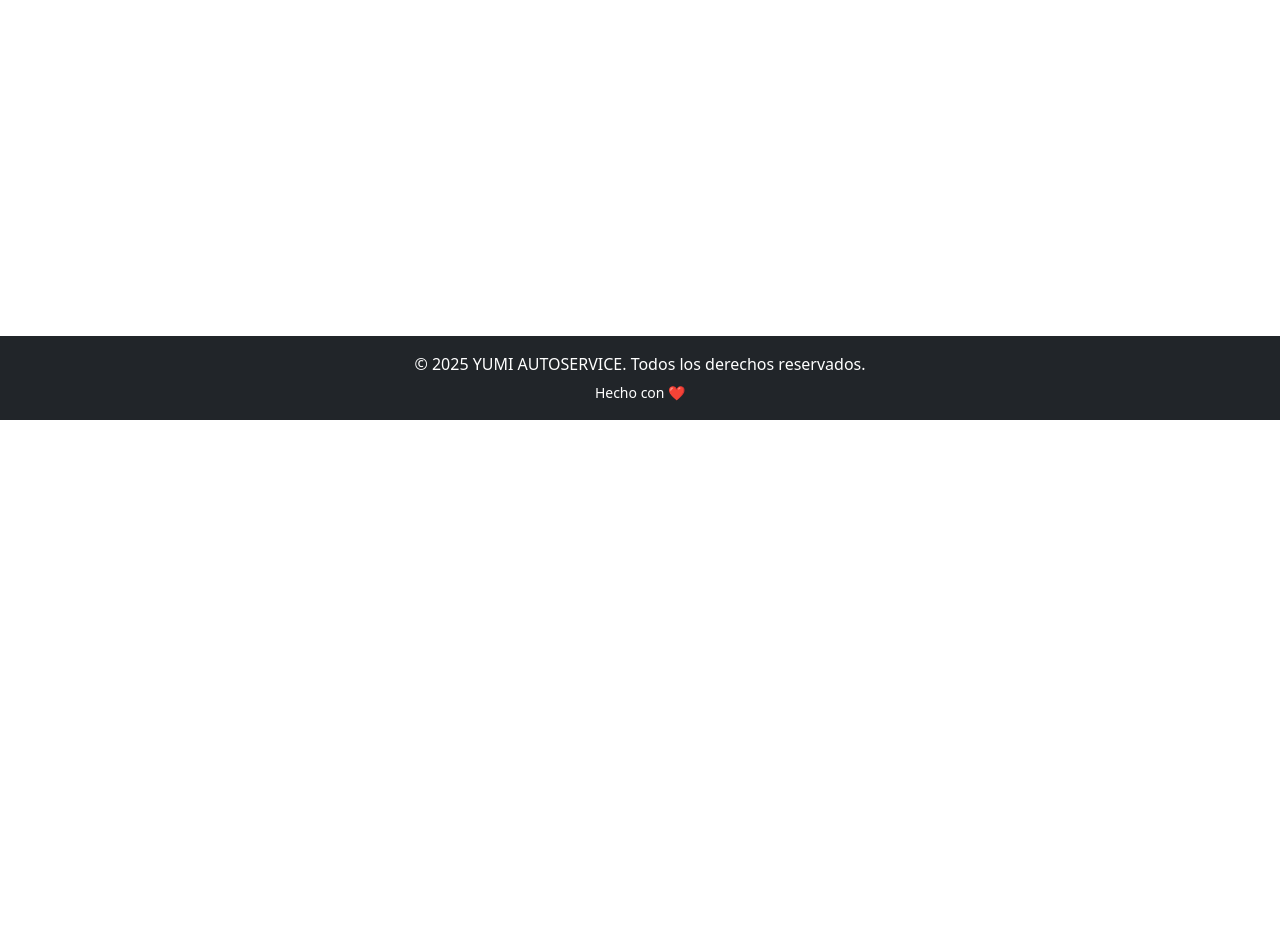
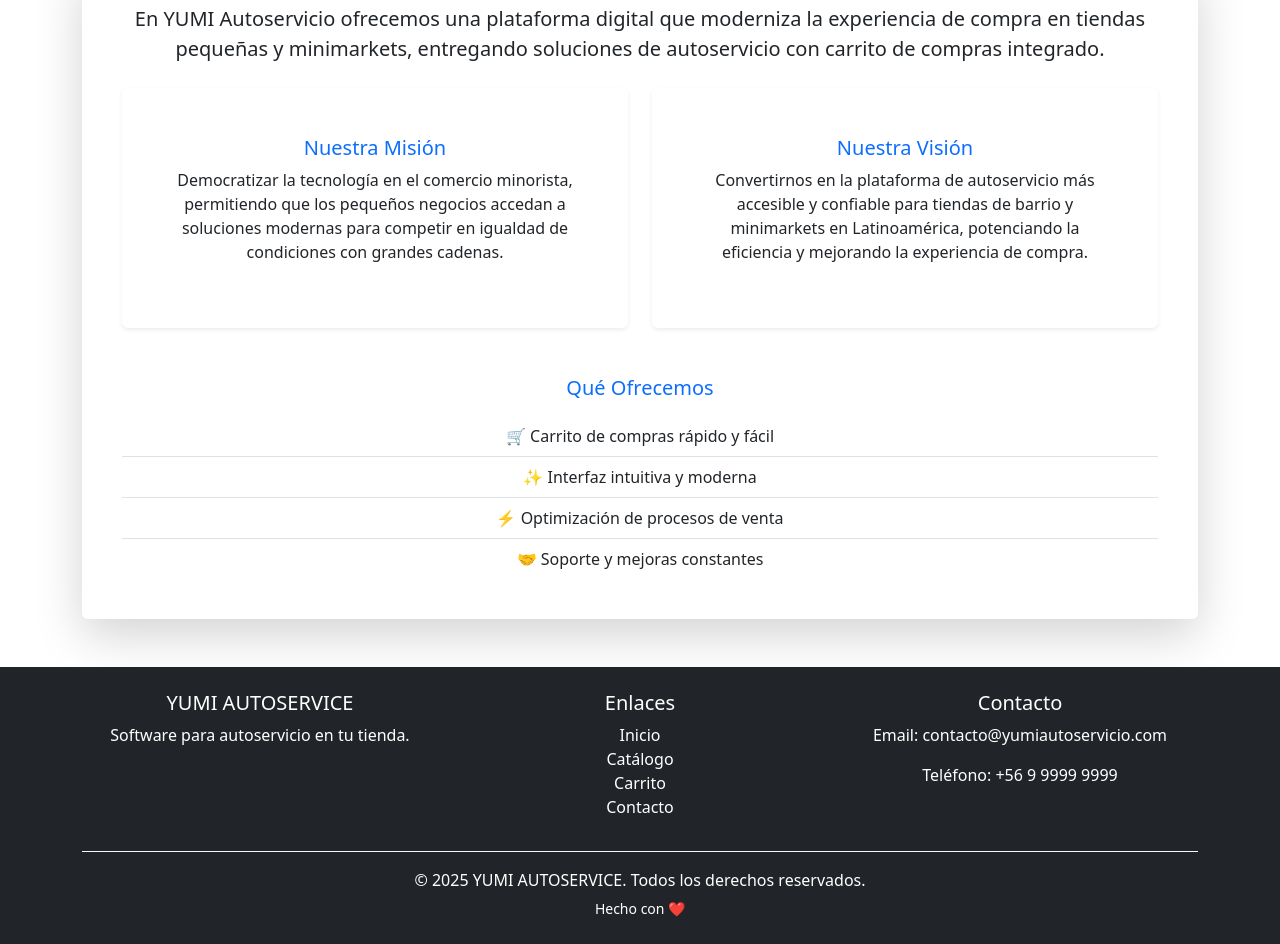
Before and after one commit to puliv/yumi, a React (Vite) app: page /quienes-somos in a window 1280 px wide. Shown: the part 380-1324 px from the top of the page. Before the commit the page ends 800 px from the top, so only its background shows below. Built offline with nearby package versions, Linux system fonts and the light colour scheme.

Commit message:
Cambios en el footer y creación de página QuienesSomos

```diff
--- a/src/App.jsx
+++ b/src/App.jsx
@@ -2,6 +2,7 @@ import { BrowserRouter as Router, Routes, Route } from "react-router-dom";
 import Navbar from "./components/Navbar";
 import Contacto from "./components/Contacto";
 import Home from "./components/Home";
+import QuienesSomos from "./components/QuienesSomos";
 import Footer from "./components/Footer";
 import "./style/App.css";
 import "./style/layout.css";
@@ -15,6 +16,7 @@ function App() {
         <div className="layout">                      {/* Contenedor para el contenido de la página */}
           <Routes>                                    {/* Rutas para contenido dinámico */}
             <Route path="/" element={<Home />} />
+            <Route path="/quienes-somos" element={<QuienesSomos />} />
             <Route path="/contacto" element={<Contacto />} />
           </Routes>
         </div>
--- a/src/components/ContactForm.jsx
+++ b/src/components/ContactForm.jsx
@@ -0,0 +1,69 @@
+import { useState } from "react";
+import "../style/Contacto.css";
+
+function ContactForm() {
+  const [email, setEmail] = useState("");
+  const [mensaje, setMensaje] = useState("");
+
+  const handleSubmit = (e) => {
+    e.preventDefault();
+
+    // Validación de email con regex simple
+    const emailValido = /^[^\s@]+@[^\s@]+\.[^\s@]+$/;
+
+    if (!email) {
+      alert("Por favor, ingresa un correo electrónico.");
+      return;
+    }
+    if (!emailValido.test(email)) {
+      alert("Por favor, ingresa un correo válido (nombre@correo.com).");
+      return;
+    }
+    if (!mensaje) {
+      alert("Por favor, escribe un mensaje.");
+      return;
+    }
+
+    alert("Formulario enviado con éxito ✅");
+    // Aquí más adelante puedes hacer un fetch o axios para enviar los datos
+  };
+
+  return (
+    <div className="formulario-contacto">
+      <form onSubmit={handleSubmit}>
+        <div className="mb-3">
+          <label htmlFor="exampleFormControlInput1" className="form-label">
+            Ingresa tu correo
+          </label>
+          <input
+            type="email"
+            className="form-control"
+            id="exampleFormControlInput1"
+            placeholder="name@example.com"
+            value={email}
+            onChange={(e) => setEmail(e.target.value)}
+          />
+        </div>
+
+        <div className="mb-3">
+          <label htmlFor="exampleFormControlTextarea1" className="form-label">
+            Déjanos tu mensaje
+          </label>
+          <textarea
+            className="form-control"
+            id="exampleFormControlTextarea1"
+            rows="3"
+            value={mensaje}
+            onChange={(e) => setMensaje(e.target.value)}
+          ></textarea>
+        </div>
+
+        <button type="submit" className="btn btn-primary">
+          Enviar
+        </button>
+      </form>
+    </div>
+  );
+}
+
+export default ContactForm;
--- a/src/components/Contacto.jsx
+++ b/src/components/Contacto.jsx
@@ -1,68 +1,15 @@
-import { useState } from "react";
-import "../style/Contacto.css";
+import ContactForm from './ContactForm';
 
 function Contacto() {
-  const [email, setEmail] = useState("");
-  const [mensaje, setMensaje] = useState("");
-
-  const handleSubmit = (e) => {
-    e.preventDefault();
-
-    // Validación de email con regex simple
-    const emailValido = /^[^\s@]+@[^\s@]+\.[^\s@]+$/;
-
-    if (!email) {
-      alert("Por favor, ingresa un correo electrónico.");
-      return;
-    }
-    if (!emailValido.test(email)) {
-      alert("Por favor, ingresa un correo válido (nombre@correo.com).");
-      return;
-    }
-    if (!mensaje) {
-      alert("Por favor, escribe un mensaje.");
-      return;
-    }
-
-    alert("Formulario enviado con éxito ✅");
-    // Aquí más adelante puedes hacer un fetch o axios para enviar los datos
-  };
-
-  return (
-    <div className="formulario-contacto">
-      <form onSubmit={handleSubmit}>
-        <div className="mb-3">
-          <label htmlFor="exampleFormControlInput1" className="form-label">
-            Ingresa tu correo
-          </label>
-          <input
-            type="email"
-            className="form-control"
-            id="exampleFormControlInput1"
-            placeholder="name@example.com"
-            value={email}
-            onChange={(e) => setEmail(e.target.value)}
-          />
-        </div>
-
-        <div className="mb-3">
-          <label htmlFor="exampleFormControlTextarea1" className="form-label">
-            Déjanos tu mensaje
-          </label>
-          <textarea
-            className="form-control"
-            id="exampleFormControlTextarea1"
-            rows="3"
-            value={mensaje}
-            onChange={(e) => setMensaje(e.target.value)}
-          ></textarea>
-        </div>
-
-        <button type="submit" className="btn btn-primary">
-          Enviar
-        </button>
-      </form>
-    </div>
+  return(
+    <>
+    <h1>Contacto</h1>
+    <p>¿Tienes alguna duda o sugerencia? ¡Escríbenos!</p>
+    <br />
+    <br />
+    <ContactForm />
+    <div style={{ marginTop: "5rem" }}></div>
+    </>
   );
 }
 
--- a/src/components/Footer.jsx
+++ b/src/components/Footer.jsx
@@ -2,10 +2,48 @@ import "../style/Footer.css";
 
 function Footer() {
   return (
-    <footer id="footer" className="footer bg-dark text-white py-3 mt-auto">
-      <div className="container-fluid text-center">
-        <p className="mb-1">&copy; 2025 YUMI AUTOSERVICE. Todos los derechos reservados.</p>
-        <small>Hecho con ❤️</small>
+    <footer id="footer" className="footer bg-dark text-white py-4 mt-auto">
+      <div className="container">
+        <div className="row">
+          {/* Columna 1 - Información de la empresa */}
+          <div className="col-md-4 mb-3">
+            <h5>YUMI AUTOSERVICE</h5>
+            <p>
+              Software para autoservicio en tu tienda.
+            </p>
+          </div>
+
+          {/* Columna 2 - Enlaces rápidos */}
+          <div className="col-md-4 mb-3">
+            <h5>Enlaces</h5>
+            <ul className="list-unstyled">
+              <li><a href="/" className="text-white text-decoration-none">Inicio</a></li>
+              <li><a href="/catalogo" className="text-white text-decoration-none">Catálogo</a></li>
+              <li><a href="/carrito" className="text-white text-decoration-none">Carrito</a></li>
+              <li><a href="/contacto" className="text-white text-decoration-none">Contacto</a></li>
+            </ul>
+          </div>
+
+          {/* Columna 3 - Contacto */}
+          <div className="col-md-4 mb-3">
+            <h5>Contacto</h5>
+            <p>Email: contacto@yumiautoservicio.com</p>
+            <p>Teléfono: +56 9 9999 9999</p>
+            <div>
+              <a href="#" className="text-white me-2"><i className="bi bi-facebook"></i></a>
+              <a href="#" className="text-white me-2"><i className="bi bi-instagram"></i></a>
+              <a href="#" className="text-white"><i className="bi bi-whatsapp"></i></a>
+            </div>
+          </div>
+        </div>
+
+        {/* Línea inferior */}
+        <div className="text-center pt-3 border-top border-light">
+          <p className="mb-1">
+            &copy; 2025 YUMI AUTOSERVICE. Todos los derechos reservados.
+          </p>
+          <small>Hecho con ❤️</small>
+        </div>
       </div>
     </footer>
   );
--- /dev/null
+++ b/src/components/QuienesSomos.jsx
@@ -0,0 +1,57 @@
+function QuienesSomos() {
+  return (
+    <div className="container my-5">
+      <h1 className="text-center mb-5 fw-bold">Quiénes Somos</h1>
+
+      <div className="card shadow-lg p-4 border-0">
+        <div className="card-body">
+          <p className="lead text-center">
+            En <strong>YUMI Autoservicio</strong> ofrecemos una plataforma digital
+            que moderniza la experiencia de compra en tiendas pequeñas y minimarkets,
+            entregando soluciones de autoservicio con carrito de compras integrado.
+          </p>
+
+          <div className="row mt-4">
+            <div className="col-md-6 mb-4">
+              <div className="card h-100 border-0 shadow-sm">
+                <div className="card-body">
+                  <h2 className="h5 text-primary">Nuestra Misión</h2>
+                  <p>
+                    Democratizar la tecnología en el comercio minorista, permitiendo
+                    que los pequeños negocios accedan a soluciones modernas para
+                    competir en igualdad de condiciones con grandes cadenas.
+                  </p>
+                </div>
+              </div>
+            </div>
+
+            <div className="col-md-6 mb-4">
+              <div className="card h-100 border-0 shadow-sm">
+                <div className="card-body">
+                  <h2 className="h5 text-primary">Nuestra Visión</h2>
+                  <p>
+                    Convertirnos en la plataforma de autoservicio más accesible y
+                    confiable para tiendas de barrio y minimarkets en Latinoamérica,
+                    potenciando la eficiencia y mejorando la experiencia de compra.
+                  </p>
+                </div>
+              </div>
+            </div>
+          </div>
+
+          <div className="mt-4">
+            <h2 className="h5 text-primary mb-3">Qué Ofrecemos</h2>
+            <ul className="list-group list-group-flush">
+              <li className="list-group-item">🛒 Carrito de compras rápido y fácil</li>
+              <li className="list-group-item">✨ Interfaz intuitiva y moderna</li>
+              <li className="list-group-item">⚡ Optimización de procesos de venta</li>
+              <li className="list-group-item">🤝 Soporte y mejoras constantes</li>
+            </ul>
+          </div>
+        </div>
+      </div>
+    </div>
+  );
+}
+
+export default QuienesSomos;
```
